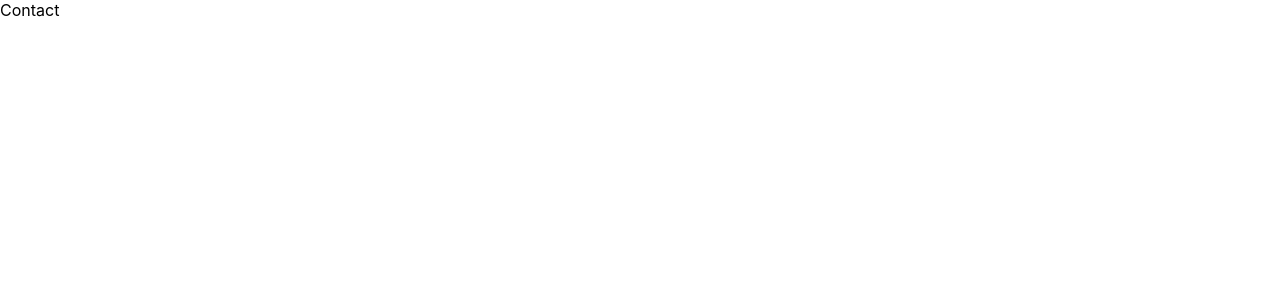
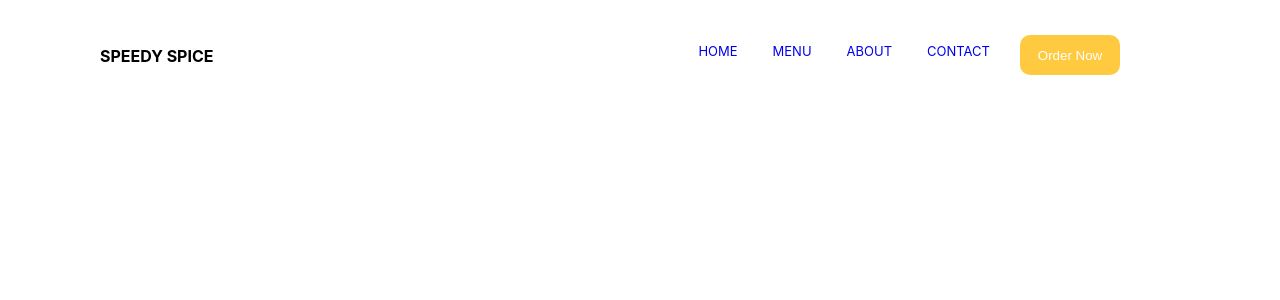
Before and after one commit to Dilkashpeshimam18/pizzaInn-website-react, a React (Create React App) app: page /contact in a window 1280 px wide. Shown: the top 300 px of the page. Built offline with nearby package versions, Linux system fonts and the light colour scheme.

Commit message:
added header on every page

```diff
--- a/src/components/About/About.js
+++ b/src/components/About/About.js
@@ -1,9 +1,13 @@
 import React from 'react'
-
+import Header from '../Header/Header'
 const About = () => {
-  return (
-    <div>About</div>
-  )
+    return (
+        <div>
+            <div className='home__header'>
+                <Header />
+            </div>
+        </div>
+    )
 }
 
 export default About
--- a/src/components/Contact/Contact.js
+++ b/src/components/Contact/Contact.js
@@ -1,9 +1,13 @@
 import React from 'react'
-
+import Header from '../Header/Header'
 const Contact = () => {
-  return (
-    <div>Contact</div>
-  )
+    return (
+        <div>
+            <div className='home__header'>
+                <Header />
+            </div>
+        </div>
+    )
 }
 
 export default Contact
--- a/src/components/Menu/Menu.js
+++ b/src/components/Menu/Menu.js
@@ -1,9 +1,14 @@
 import React from 'react'
+import Header from '../Header/Header'
 
 const Menu = () => {
-  return (
-    <div>Menu</div>
-  )
+    return (
+        <div className='menu'>
+            <div className='home__header'>
+                <Header />
+            </div>
+        </div>
+    )
 }
 
 export default Menu
```
